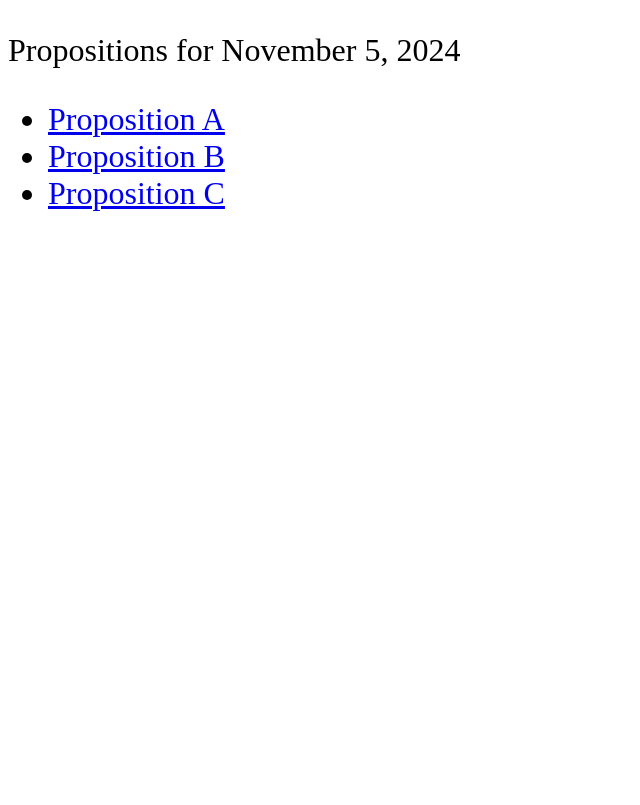
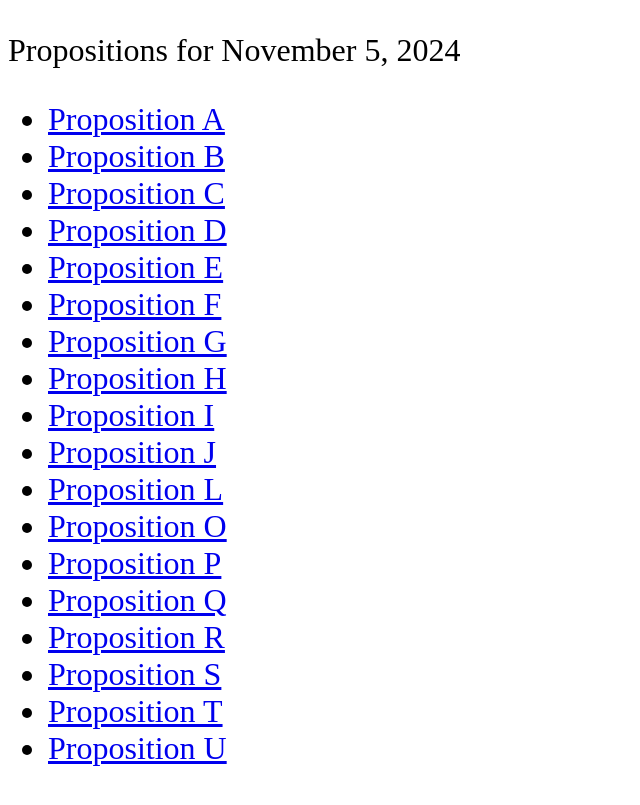
Before and after one commit to pgriess/votedallas, an MkDocs documentation site: the page built from docs/index.md, in a window 1280 px wide. Shown: the top 805 px of the page, without its empty margins (0-640 px from the left). Built offline with MkDocs 1.6.1, drawn with Linux system fonts in a browser that asks for light colours.

```diff
--- a/docs/index.md
+++ b/docs/index.md
@@ -3,3 +3,18 @@ Propositions for November 5, 2024
 * [Proposition A](2024/A.md)
 * [Proposition B](2024/B.md)
 * [Proposition C](2024/C.md)
+* [Proposition D](2024/D.md)
+* [Proposition E](2024/E.md)
+* [Proposition F](2024/F.md)
+* [Proposition G](2024/G.md)
+* [Proposition H](2024/H.md)
+* [Proposition I](2024/I.md)
+* [Proposition J](2024/J.md)
+* [Proposition L](2024/L.md)
+* [Proposition O](2024/O.md)
+* [Proposition P](2024/P.md)
+* [Proposition Q](2024/Q.md)
+* [Proposition R](2024/R.md)
+* [Proposition S](2024/S.md)
+* [Proposition T](2024/T.md)
+* [Proposition U](2024/U.md)
```
Also changed, not shown: docs/2024/D.md (added, +4 -0 lines), docs/2024/E.md (added, +4 -0 lines), docs/2024/F.md (added, +4 -0 lines), docs/2024/G.md (added, +4 -0 lines), docs/2024/H.md (added, +4 -0 lines), docs/2024/I.md (added, +4 -0 lines), docs/2024/J.md (added, +4 -0 lines), docs/2024/L.md (added, +4 -0 lines), docs/2024/O.md (added, +4 -0 lines), docs/2024/P.md (added, +4 -0 lines), docs/2024/Q.md (added, +4 -0 lines), docs/2024/R.md (added, +4 -0 lines), docs/2024/S.md (added, +4 -0 lines), docs/2024/T.md (added, +4 -0 lines), 1 more files.
